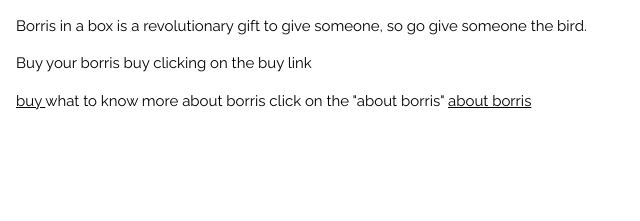
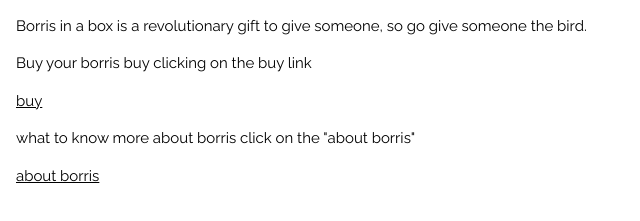
Before and after one commit to borrisinc/borrisstore-v2-public, a plain HTML site: page index.html in a window 1280 px wide. Shown: the part 103-324 px from the top of the page, without its empty margins (0-640 px from the left). Drawn offline with nearby package versions, Linux system fonts and the light colour scheme.

Commit message:
Update index.html

```diff
--- a/index.html
+++ b/index.html
@@ -20,20 +20,24 @@
   <h1>
     The Borris store
   </h1>
-  <a href="copyright.html">copyright<p>
+  <a href="copyright.html">copyright<p class="link-text">
       </p>
     </a>
-          Borris in a box is a revolutionary gift to give
+        <p>  Borris in a box is a revolutionary gift to give
           someone, so go give someone the bird.
-          <p>
+   </p>
+
+
+   <p>
             Buy your borris buy clicking on the buy link </p>
 
-                <a href="buy.html">buy
+                <a class="link-text" href="buy.html">buy<p>
+                  </p>
               </a>
 
-                    <a>
-                      what to know more about borris click on the "about borris"
-                      </a>
+
+                      <p>what to know more about borris click on the "about borris"
+   </p>
                       <a href="about.html">about borris<p>
                         </p>
                   </a>
```
